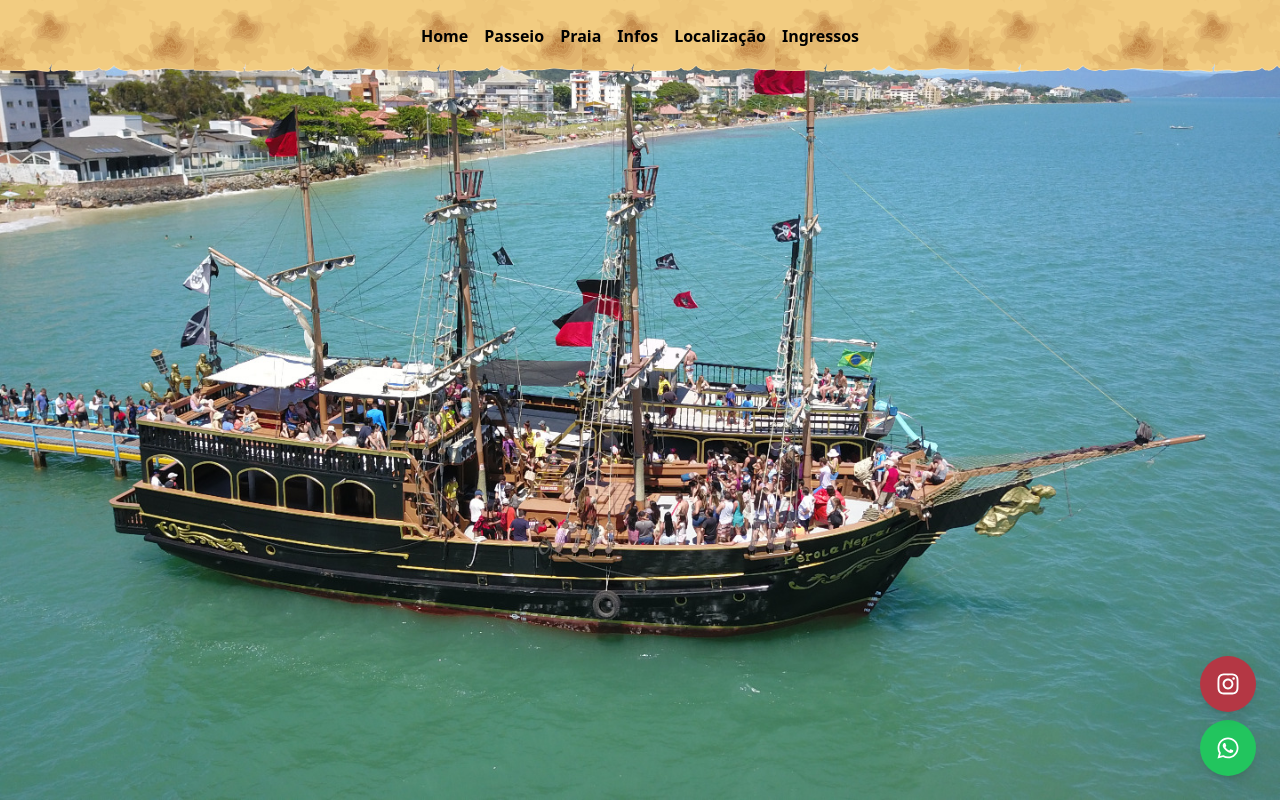
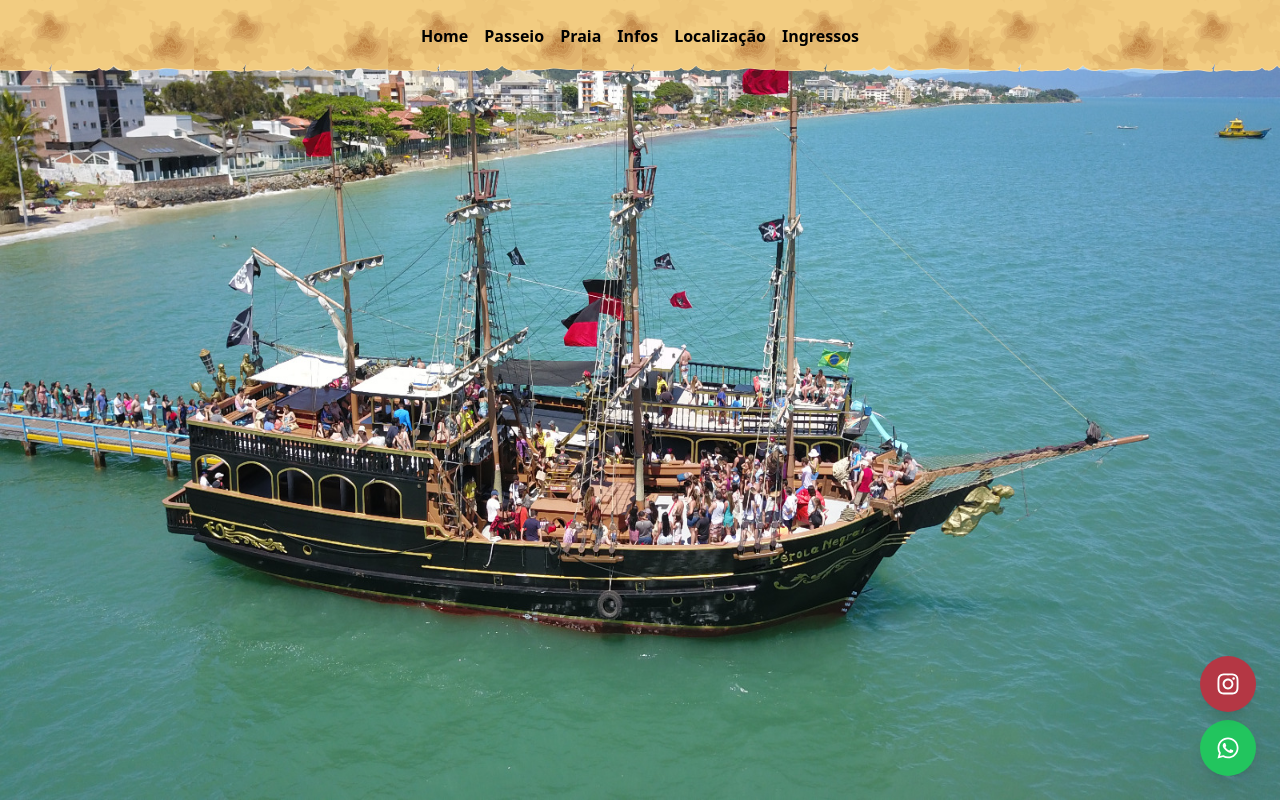
Before and after one commit to Ssalvador221/landing-barco-pirata, a Next.js app: page / in a window 1280 px wide. Shown: the top 800 px of the page. Built offline with nearby package versions, Linux system fonts and the light colour scheme; a web font is replaced by a local one.

Commit message:
fix: pictures

```diff
--- a/src/components/Header.tsx
+++ b/src/components/Header.tsx
@@ -10,7 +10,7 @@ function Header() {
         <img
           alt="Placeholder"
           src="./barco-perola-negra.jpg"
-          className="w-full h-full object-cover max-sm:object-cover max-sm:align-middle max-sm:w-full max-sm:h-[270px] max-sm:mt-[58px] max-sm:z-50"
+          className="w-full h-full object-fill  max-sm:object-cover max-sm:align-middle max-sm:w-full max-sm:h-[270px] max-sm:mt-[58px] max-sm:z-50"
         />
       </div>
       <Navbar />
```
Also changed, not shown: public/barco-perola-0.jpg, public/barco-perola-2.jpg.
